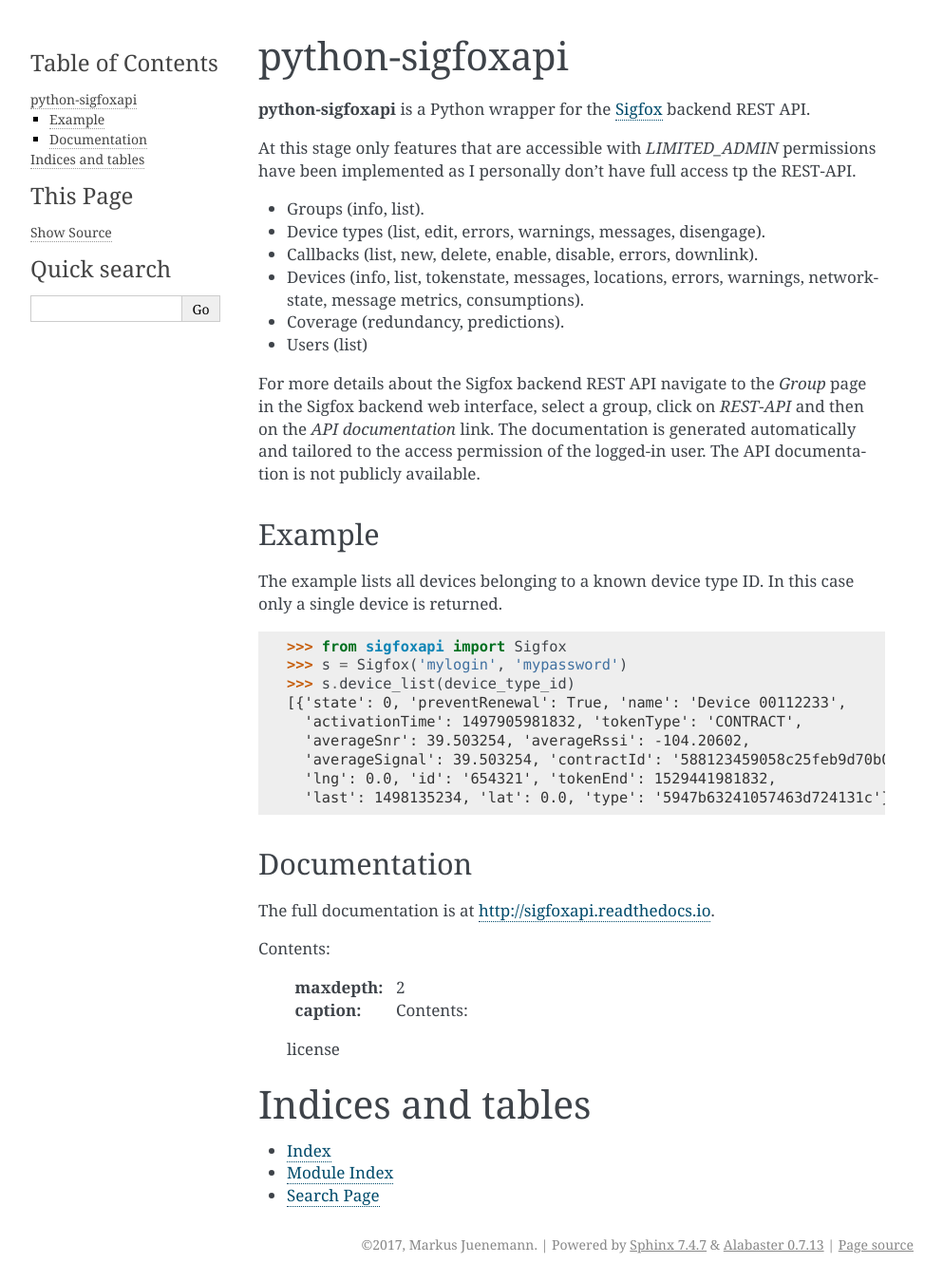
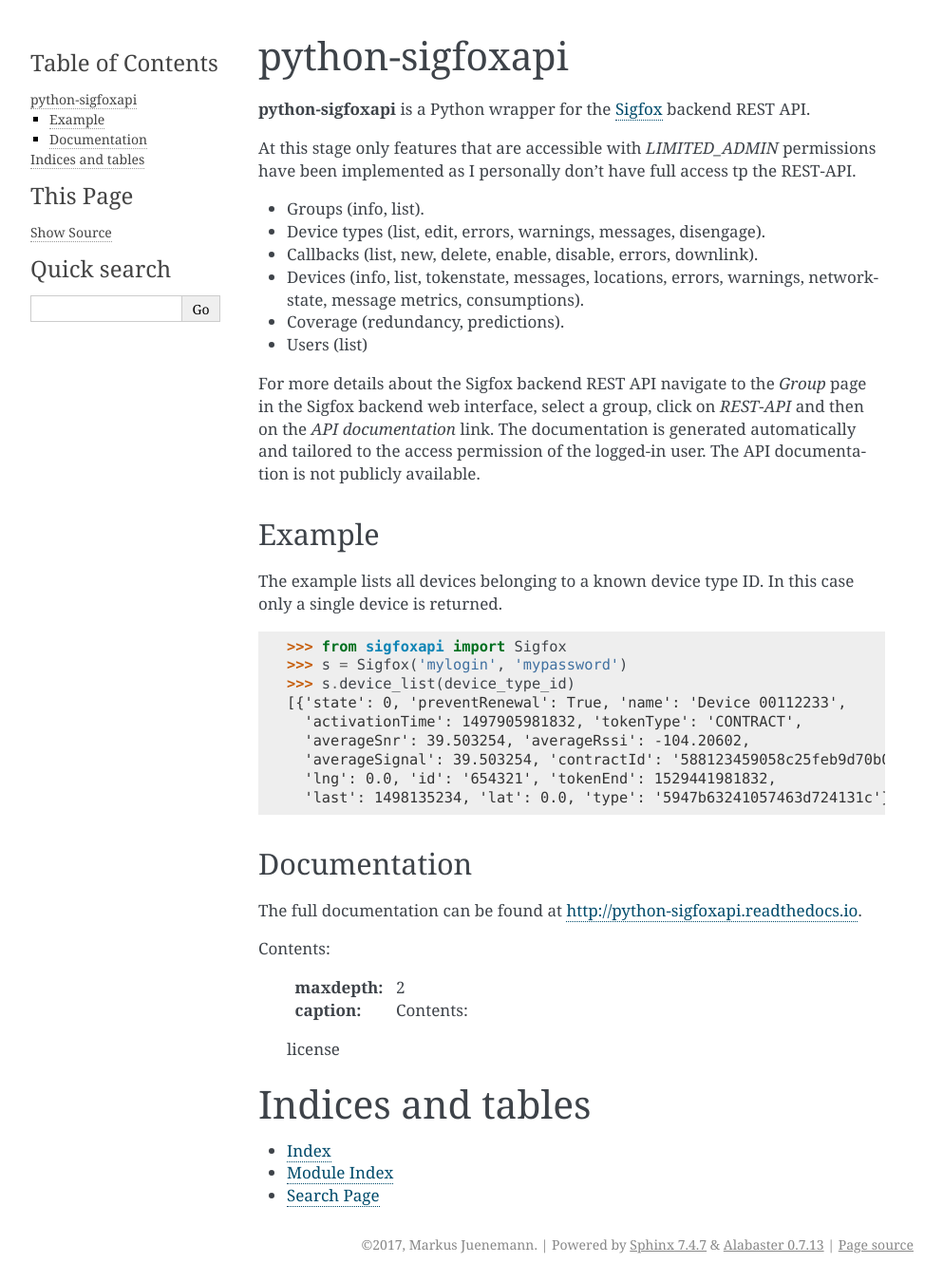
Before and after one commit to mjuenema/python-sigfox-backend-api, a Sphinx documentation site: the page built from docs/source/index.rst, in a window 1280 px wide. Shown: the whole page at 95% size, without its empty margins (148-1141 px from the left). Built offline with Sphinx 7.4.7, drawn with Linux system fonts in a browser that asks for light colours.

Commit message:
Fixed link to doco in README.rst and changed Sphinx theme

```diff
--- a/README.rst
+++ b/README.rst
@@ -44,4 +44,4 @@
 Documentation
 -------------
 
-The full documentation is at http://sigfoxapi.readthedocs.io.
+The full documentation can be found at http://python-sigfoxapi.readthedocs.io.
--- a/docs/source/conf.py
+++ b/docs/source/conf.py
@@ -83,7 +83,7 @@
 # The theme to use for HTML and HTML Help pages.  See the documentation for
 # a list of builtin themes.
 #
-html_theme = 'alabaster'
+#html_theme = 'alabaster'
 
 # Theme options are theme-specific and customize the look and feel of a theme
 # further.  For a list of options available for each theme, see the
```
